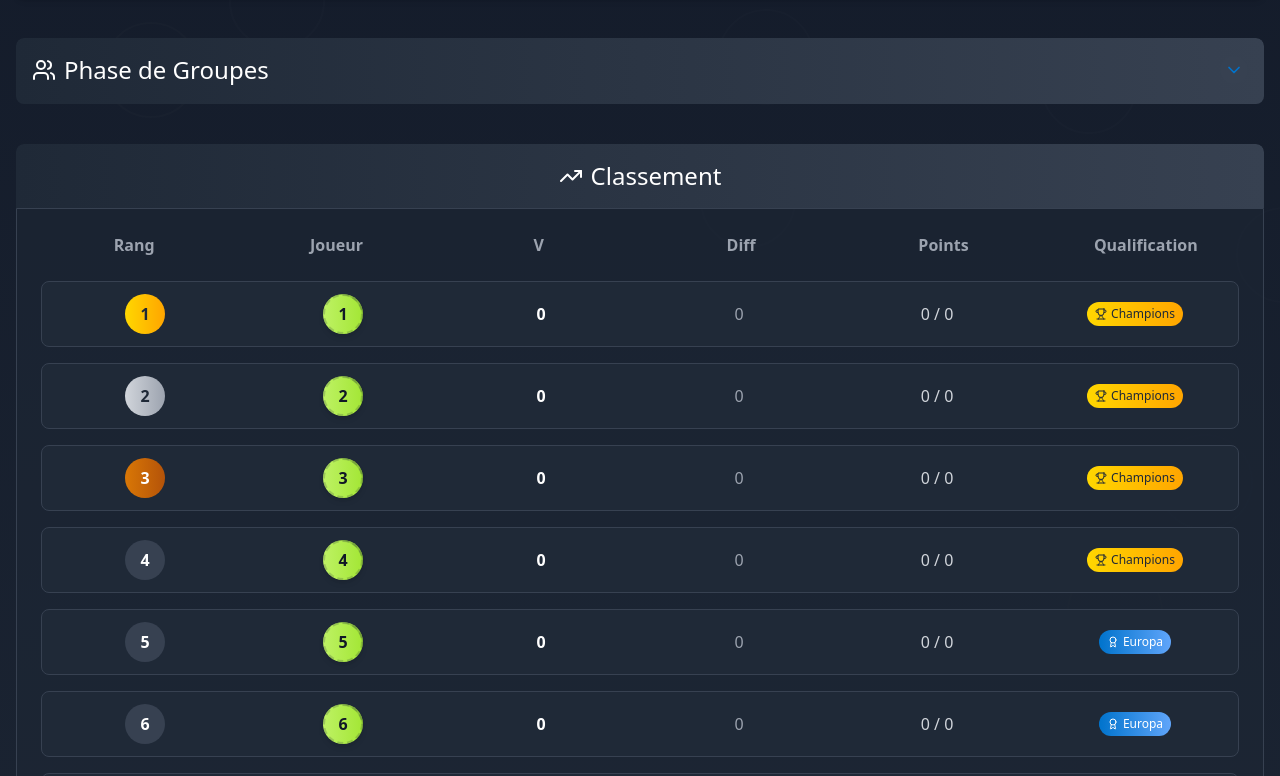
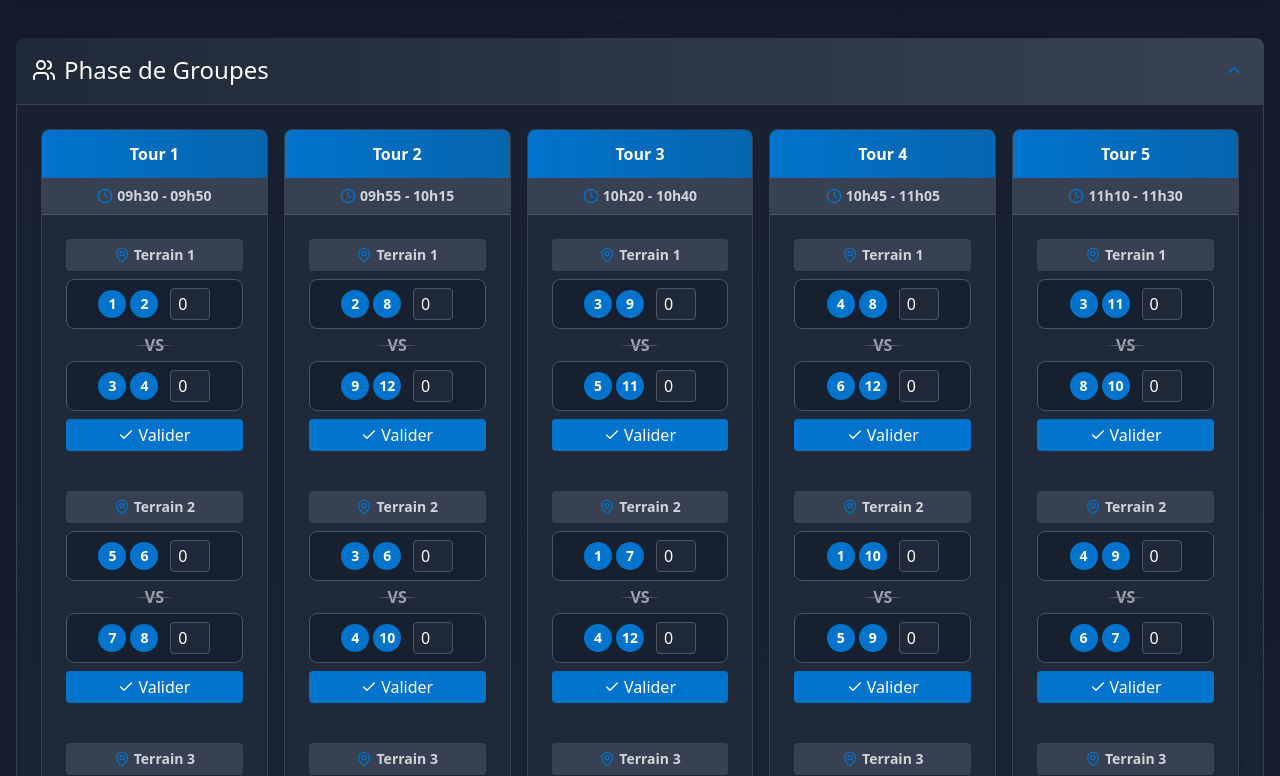
Before and after one commit to JulAius/salada-padeltune, a React (Vite) app: page / in a window 1280 px wide. Shown: the part 544-1320 px from the top of the page. Built offline with nearby package versions, Linux system fonts and the light colour scheme.

Commit message:
Always expand group phase/finals sections
The group phase and finals sections are now always expanded by default.

```diff
--- a/src/components/FinalsSection.tsx
+++ b/src/components/FinalsSection.tsx
@@ -8,7 +8,7 @@ import { Collapsible, CollapsibleContent, CollapsibleTrigger } from './ui/collap
 
 const FinalsSection: React.FC = () => {
   const [refreshKey, setRefreshKey] = useState(0);
-  const [isOpen, setIsOpen] = useState(false);
+  const [isOpen, setIsOpen] = useState(true); // Initialisé à true pour être déplié par défaut
 
   const handleResultUpdate = () => {
     setRefreshKey(prev => prev + 1);
--- a/src/components/PhaseGrid.tsx
+++ b/src/components/PhaseGrid.tsx
@@ -7,7 +7,7 @@ import { Collapsible, CollapsibleContent, CollapsibleTrigger } from './ui/collap
 
 const PhaseGrid: React.FC = () => {
   const [refreshKey, setRefreshKey] = useState(0);
-  const [isOpen, setIsOpen] = useState(false);
+  const [isOpen, setIsOpen] = useState(true); // Initialisé à true pour être déplié par défaut
 
   // Function to trigger refresh of components that use player rankings
   const handleResultUpdate = () => {
--- a/src/pages/Index.tsx
+++ b/src/pages/Index.tsx
@@ -29,6 +29,8 @@ const Index: React.FC = () => {
           ))}
         </div>
 
+        <TournamentHeader />
+
         <div className="mb-6">
           <Link to="/tirage">
             <Button variant="outline" className="w-full bg-gradient-to-r from-amber-500/80 to-amber-600/80 text-white hover:from-amber-500 hover:to-amber-600 border-none shadow-lg hover:shadow-amber-500/20 transform transition-all duration-200 hover:-translate-y-1">
@@ -38,7 +40,6 @@ const Index: React.FC = () => {
           </Link>
         </div>
 
-        <TournamentHeader />
         <Timeline />
         <PhaseGrid />
         <LeaderboardSection />
```
